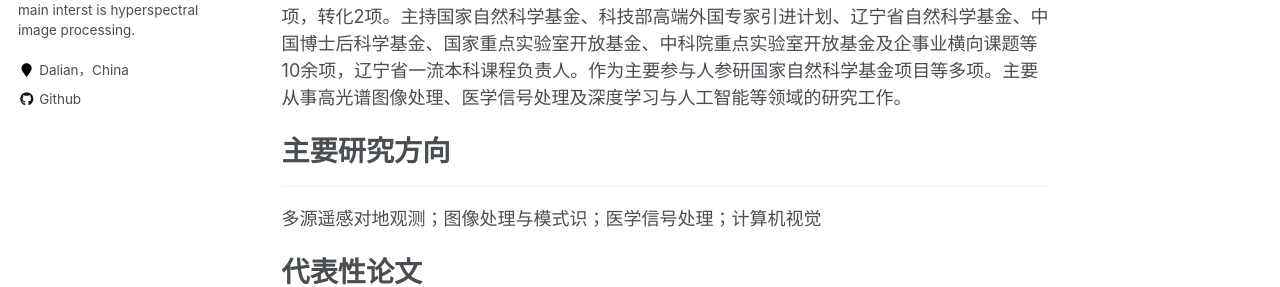
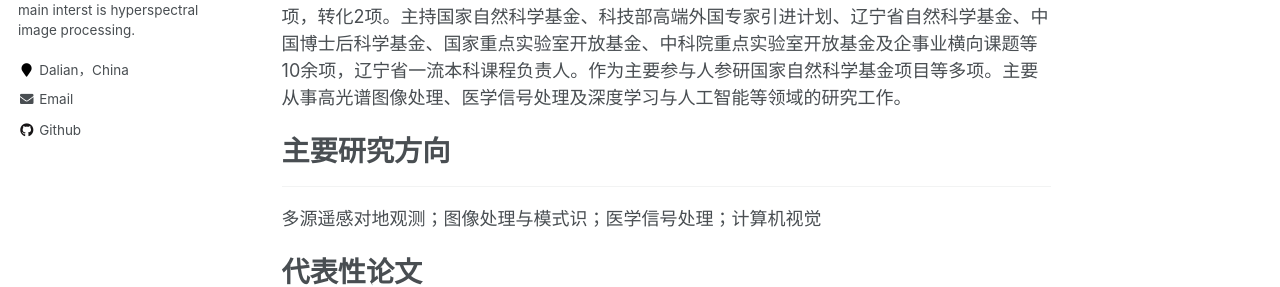
Before and after one commit to YuleiWang1/YuleiWang1.github.io, a Jekyll site: the page built from _pages/about.md, in a window 1280 px wide. Shown: the part 437-724 px from the top of the page. Built offline with Jekyll 4.4.1, drawn with Linux system fonts in a browser that asks for light colours.

Commit message:
Update _config.yml

```diff
--- a/_config.yml
+++ b/_config.yml
@@ -82,7 +82,7 @@ analytics:
 author:
   name             : "Yulei Wang"
   avatar           : "profile.png"
-#  email            : "wangyulei@dlmu.edu.cn"
+  email            : "wangyulei@dlmu.edu.cn"
   bio              : "Associate professor at DLMU, Liaoning, China. The main interst is hyperspectral image processing."
   location         : "Dalian，China"
   employer         :
```
